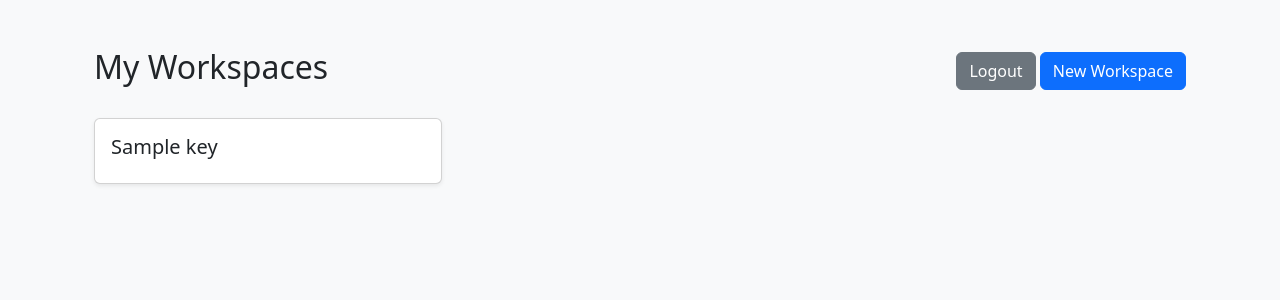
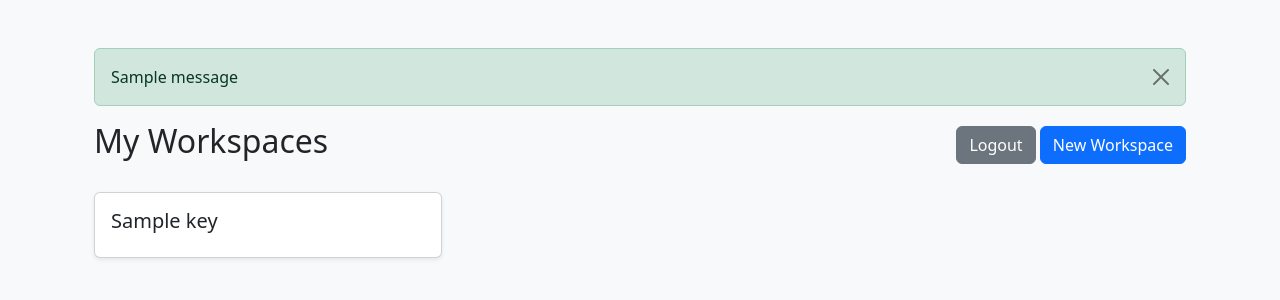
Before and after one commit to kunalm2345/questo, a Flask app: template templates/workspaces.html in a window 1280 px wide. Shown: the part 62-362 px from the top of the page. Run offline with Flask 3, Linux system fonts and the light colour scheme; the template is opened without the code that fills it: values that come from a table or form of the project are taken from there, most other values are stand-ins (such as "Sample title", 1, 10 or a date in 2020); one stand-in notice (Sample message) is shown.

Commit message:
bihari update

```diff
--- a/main.py
+++ b/main.py
@@ -1,4 +1,4 @@
-from flask import Flask, render_template, url_for, redirect, request, session, jsonify
+from flask import Flask, render_template, url_for, redirect, request, session, jsonify, flash
 from wtforms import SelectMultipleField, SubmitField, FileField, BooleanField, TextAreaField, StringField
 from wtforms.validators import DataRequired
 from flask_wtf import FlaskForm
@@ -221,6 +221,13 @@ def workspaces():
             "key": form.key.data,
             "members": [session['id'],],  # Associate with the logged-in user
         }
+
+        workspace_key = workspace.get("key")
+        existing_workspace = work_coll.find_one({"key": workspace_key})
+        if existing_workspace:
+            flash("Error: Workspace key already exists!", "danger")
+            return redirect(url_for("workspaces"))
+
         result = work_coll.insert_one(workspace)
         inserted_id = result.inserted_id
         print(inserted_id)
@@ -230,6 +237,8 @@ def workspaces():
             {"_id": ObjectId(session['id'])},
             {"$push": {"workspaces": inserted_id}}
         )
+        flash("Workspace created successfully!", "success")
+        return redirect(url_for("workspaces"))
 
     workspaces = []
     # Query MongoDB for each workspace by its ObjectId
@@ -386,6 +395,8 @@ def download_qp(workspace_id):
 def download_ans_key(workspace_id):
     return "Download Answer Key - (TODO: Generate PDF)"
 
+
+
 # Practice Questions Page
 @app.route('/workspace/<workspace_id>/practice/', methods=['GET', 'POST'])
 def practice_questions(workspace_id):
--- a/templates/workspaces.html
+++ b/templates/workspaces.html
@@ -4,6 +4,19 @@
 
 {% block content %}
 <div class="container py-4">
+    <!-- Flash Messages -->
+    {% with messages = get_flashed_messages(with_categories=True) %}
+    {% if messages %}
+        <div class="alert-container">
+            {% for category, message in messages %}
+            <div class="alert alert-{{ category }} alert-dismissible fade show" role="alert">
+                {{ message }}
+                <button type="button" class="btn-close" data-bs-dismiss="alert" aria-label="Close"></button>
+            </div>
+            {% endfor %}
+        </div>
+    {% endif %}
+    {% endwith %}
     <!-- Header Section -->
     <div class="d-flex justify-content-between align-items-center mb-4">
         <h1 class="h2">My Workspaces</h1>
```
